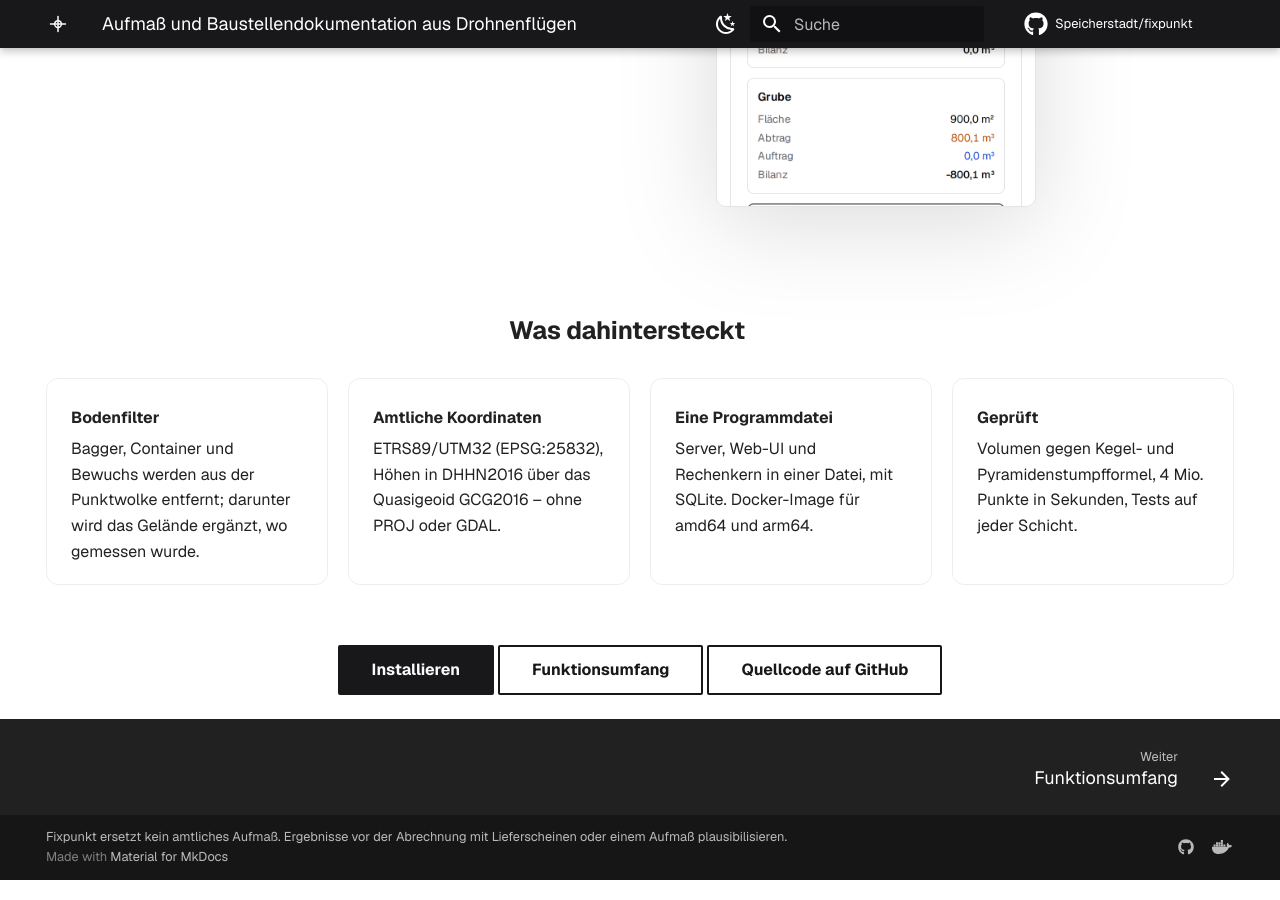
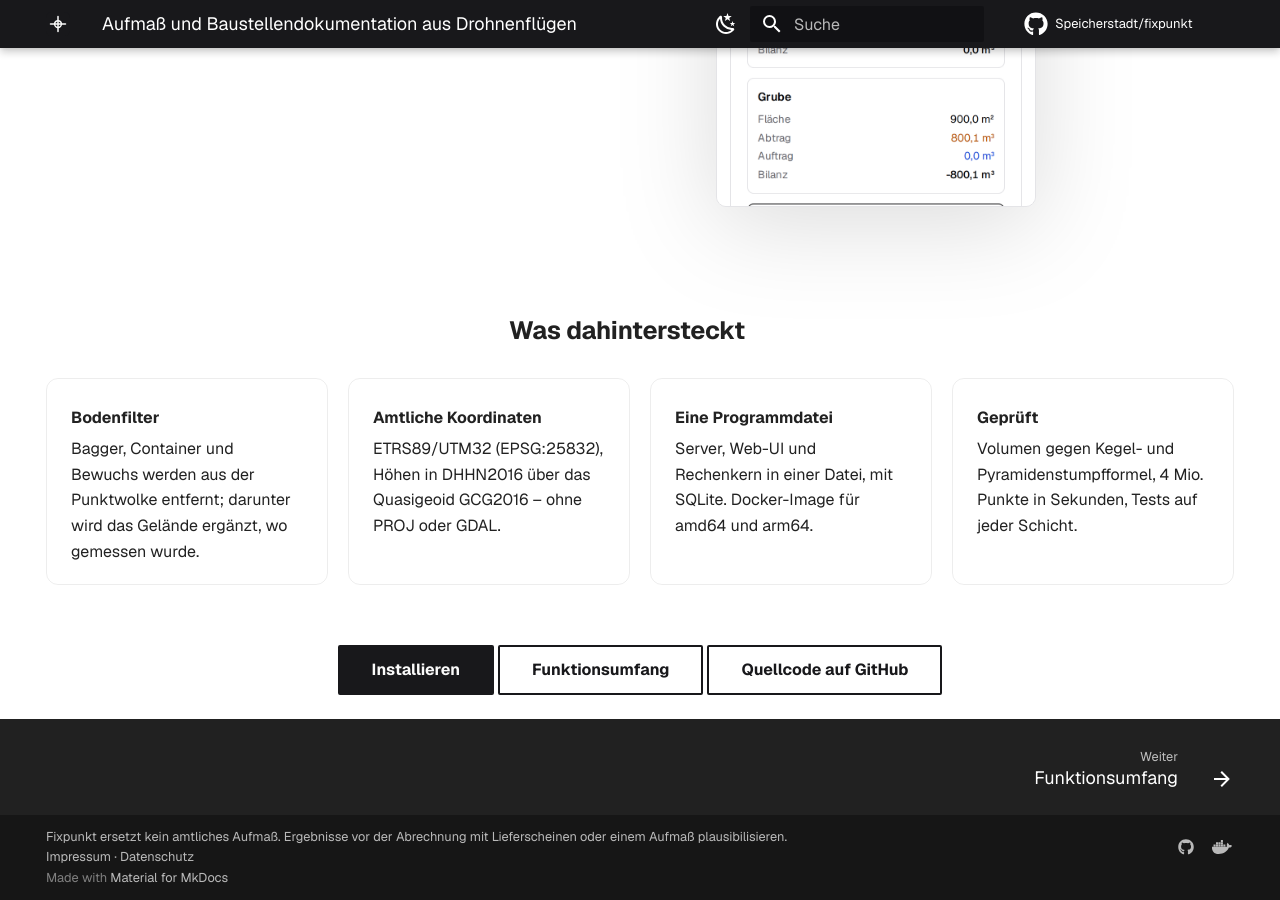
Before and after one commit to Speicherstadt/fixpunkt, an MkDocs documentation site: the page built from docs/index.md, in a window 1280 px wide and 900 px high, scrolled down 5396 px. Built offline with MkDocs 1.6.1 and Material for MkDocs 9.7.7, drawn with Linux system fonts in a browser that asks for light colours; plug-ins that fetch from the network failed and are left out; comment, search, counter and statistics services are not loaded; part of the change alters nothing that is shown.

Commit message:
Doku: Schriften selbst ausliefern, Impressum und Datenschutz im Fuß (#4)
- privacy-Plugin von Zensical: Geist und Geist Mono (Google Fonts) sowie Mermaid und die Bildergalerie
  lädt der Build herunter, die Website fragt fonts.googleapis.com, fonts.gstatic.com und unpkg.com nicht
  mehr an; Aussehen unverändert. Der Videoplayer der Galerie (cdn.plyr.io, zieht ein Werbe-SDK nach)
  bleibt ausgenommen, die Doku hat keine Videos.
- Fuß jeder Seite: Impressum (teufel-it.de) und Datenschutz (speicherstadt.app), Hinweistext bleibt.
- site_url auf https://speicherstadt.app/fixpunkt/ (eigene Domain der Organisationsseite).

Co-authored-by: Claude Opus 5.5 <noreply@anthropic.com>

```diff
--- a/mkdocs.yml
+++ b/mkdocs.yml
@@ -1,4 +1,4 @@
-# Dokumentation als Website: https://speicherstadt.github.io/fixpunkt/
+# Dokumentation als Website: https://speicherstadt.app/fixpunkt/
 # Quelle ist docs/, gebaut mit Zensical (.github/workflows/docs.yml) wie firsttris/haben; Zensical liest
 # diese Datei unverändert (https://zensical.org/docs/setup/basics/).
 # Lokal: pip install -r requirements-docs.txt && zensical serve
@@ -7,13 +7,16 @@ site_description: >-
   Fixpunkt: Aufmaß und Baustellendokumentation aus Drohnenflügen, selbst gehostet. Aushub, Auftrag und
   Haufwerke je Abrechnungsbereich mit Bodenfilter für Bagger und Bewuchs, Aufmaß mit Preisen, Lieferscheinen
   und GAEB X31, Fotos, Zwangspunkte und Pläne – eine Programmdatei, ETRS89/UTM32.
-site_url: https://speicherstadt.github.io/fixpunkt/
+site_url: https://speicherstadt.app/fixpunkt/
 repo_url: https://github.com/Speicherstadt/fixpunkt
 repo_name: Speicherstadt/fixpunkt
 edit_uri: edit/main/docs/
+# Impressum und Datenschutzerklärung im Fuß jeder Seite (HTML ist hier erlaubt)
 copyright: >-
   Fixpunkt ersetzt kein amtliches Aufmaß. Ergebnisse vor der Abrechnung mit Lieferscheinen oder
-  einem Aufmaß plausibilisieren.
+  einem Aufmaß plausibilisieren.<br>
+  <a href="https://teufel-it.de/de/impressum/">Impressum</a> ·
+  <a href="https://speicherstadt.app/datenschutz/">Datenschutz</a>
 
 docs_dir: docs
 # Seiten als installation.html statt installation/: so stimmen die relativen Bildpfade
@@ -97,6 +100,12 @@ extra_css:
 
 plugins:
   - search
+  # Schriften (Geist von Google Fonts) und Skripte wie Mermaid lädt der Build herunter und liefert sie selbst aus;
+  # der Browser fragt keine fremden Server (DSGVO). Zwischenspeicher in .cache/ (.gitignore)
+  - privacy:
+      # Videoplayer der Bildergalerie mit Werbe-SDK: in der Doku gibt es keine Videos
+      assets_exclude:
+        - cdn.plyr.io/*
 
 markdown_extensions:
   # Änderungsdatum aus git unter jeder Seite (scripts/doku-aenderungsdatum, über requirements-docs.txt)
```
